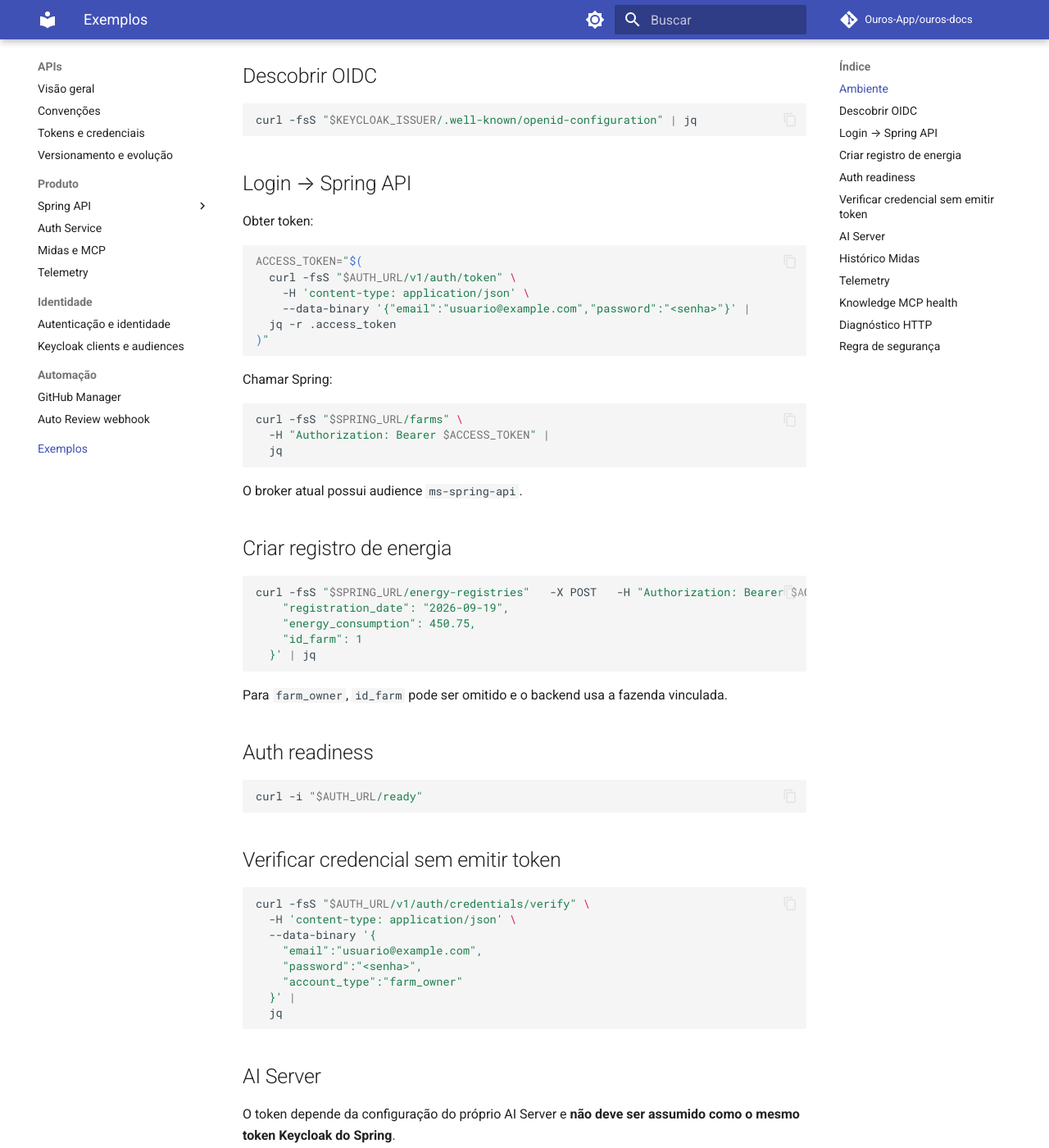
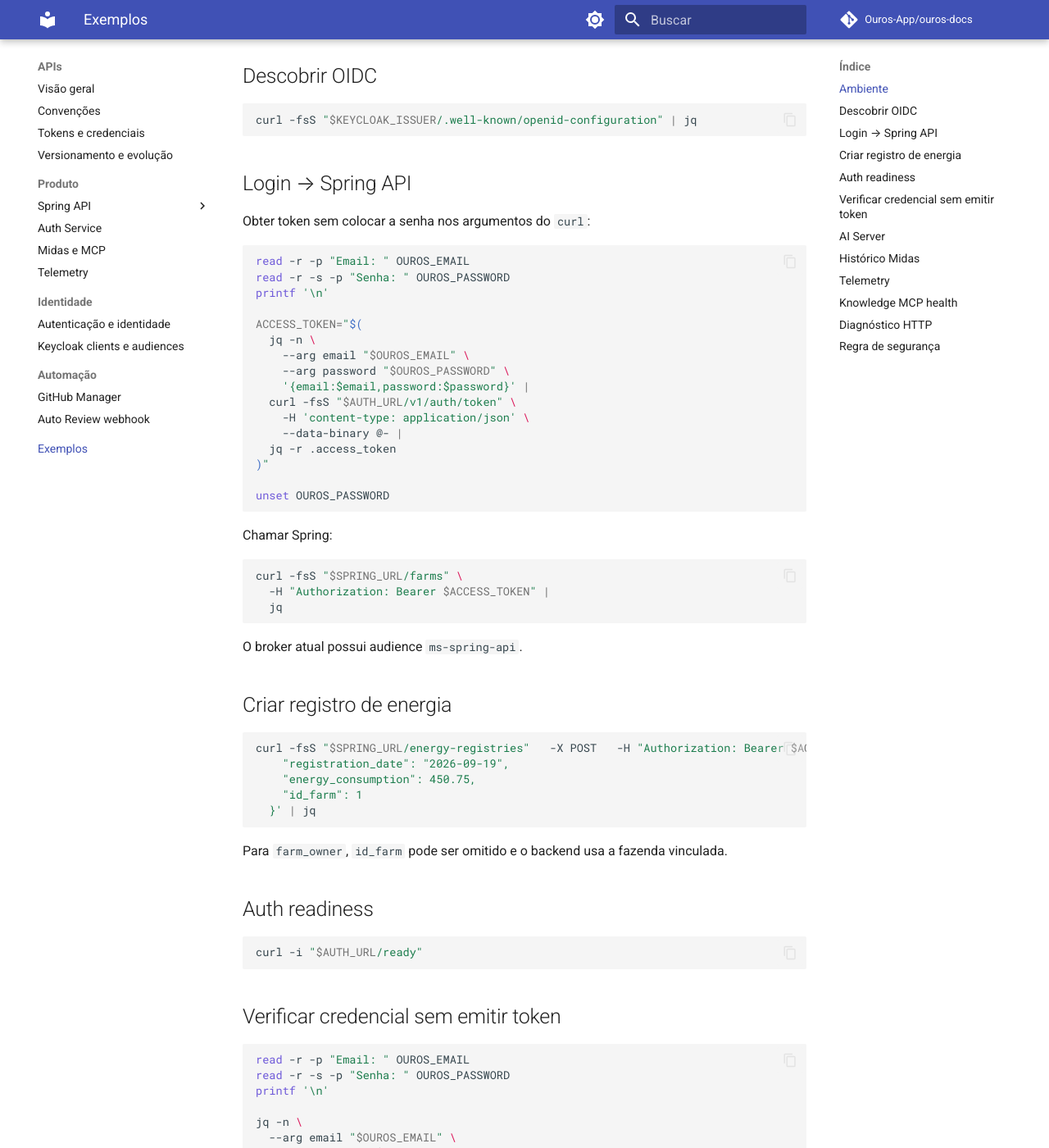
Before and after one commit to Ouros-App/ouros-docs, an MkDocs documentation site: the page built from docs/apis/examples.md, in a window 1280 px wide and 1400 px high, scrolled down 425 px. Shown: the whole window at 82% size. Built offline with MkDocs 1.6.1 and Material for MkDocs 9.7.7, drawn with Linux system fonts in a browser that asks for light colours; comment, search, counter and statistics services are not loaded; some of the changed text lies outside the part shown.

````diff
--- a/docs/apis/examples.md
+++ b/docs/apis/examples.md
@@ -20,15 +20,25 @@ curl -fsS "$KEYCLOAK_ISSUER/.well-known/openid-configuration" | jq
 
 ## Login → Spring API
 
-Obter token:
+Obter token sem colocar a senha nos argumentos do `curl`:
 
 ```bash
+read -r -p "Email: " OUROS_EMAIL
+read -r -s -p "Senha: " OUROS_PASSWORD
+printf '\n'
+
 ACCESS_TOKEN="$(
+  jq -n \
+    --arg email "$OUROS_EMAIL" \
+    --arg password "$OUROS_PASSWORD" \
+    '{email:$email,password:$password}' |
   curl -fsS "$AUTH_URL/v1/auth/token" \
     -H 'content-type: application/json' \
-    --data-binary '{"email":"usuario@example.com","password":"<senha>"}' |
+    --data-binary @- |
   jq -r .access_token
 )"
+
+unset OUROS_PASSWORD
 ```
 
 Chamar Spring:
@@ -62,14 +72,20 @@ curl -i "$AUTH_URL/ready"
 ## Verificar credencial sem emitir token
 
 ```bash
+read -r -p "Email: " OUROS_EMAIL
+read -r -s -p "Senha: " OUROS_PASSWORD
+printf '\n'
+
+jq -n \
+  --arg email "$OUROS_EMAIL" \
+  --arg password "$OUROS_PASSWORD" \
+  '{email:$email,password:$password,account_type:"farm_owner"}' |
 curl -fsS "$AUTH_URL/v1/auth/credentials/verify" \
   -H 'content-type: application/json' \
-  --data-binary '{
-    "email":"usuario@example.com",
-    "password":"<senha>",
-    "account_type":"farm_owner"
-  }' |
-  jq
+  --data-binary @- |
+jq
+
+unset OUROS_PASSWORD
 ```
 
 ## AI Server
@@ -126,7 +142,7 @@ code="$(
 )"
 printf 'HTTP %s
 ' "$code"
-cat /tmp/ouros-response.json | jq .
+jq . /tmp/ouros-response.json 2>/dev/null || cat /tmp/ouros-response.json
 ```
 
 ## Regra de segurança
````
Also changed, not shown: docs/apis/authentication.md (+2 -1 lines), docs/apis/token-compatibility.md (+9 -9 lines), docs/operations/troubleshooting.md (+6 -2 lines).
